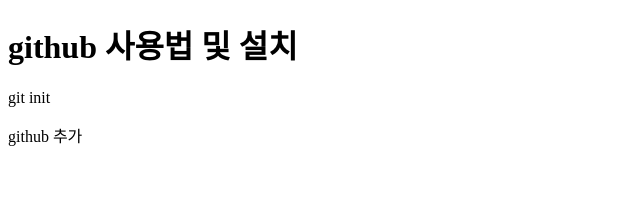
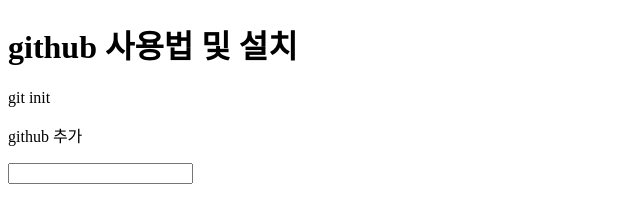
Before and after one commit to 912a/company2-project, a plain HTML site: page index.html in a window 1280 px wide. Shown: the whole page, without its empty margins (0-640 px from the left). Drawn offline with Linux system fonts and the light colour scheme.

Commit message:
second commit

```diff
--- a/index.html
+++ b/index.html
@@ -12,5 +12,8 @@
 
     <!-- 기능 업그레이드 -->
     <p> github 추가</p>
+
+    <!-- merge되기 이전 버전에 수정 진행 -->
+    <input type="text">
 </body>
 </html>
```
